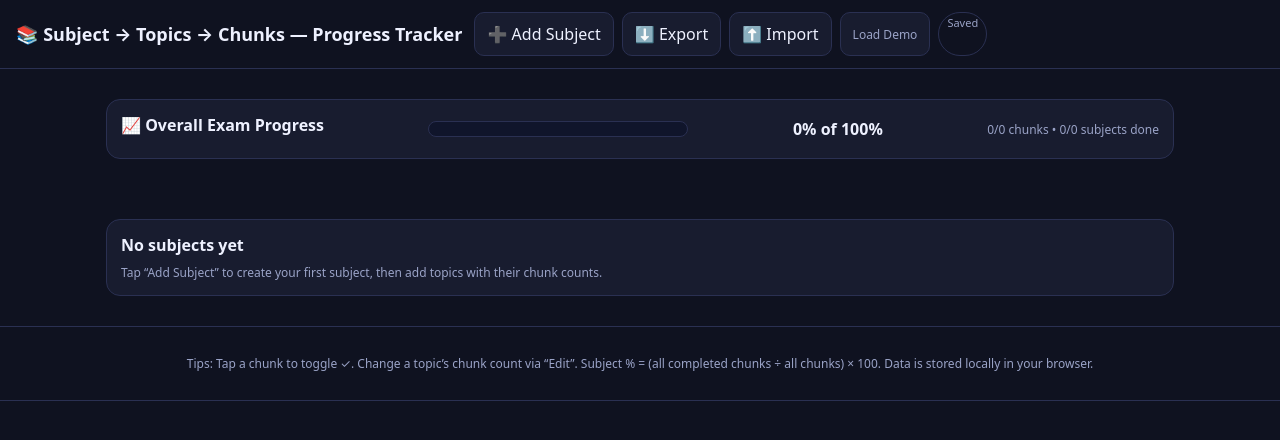
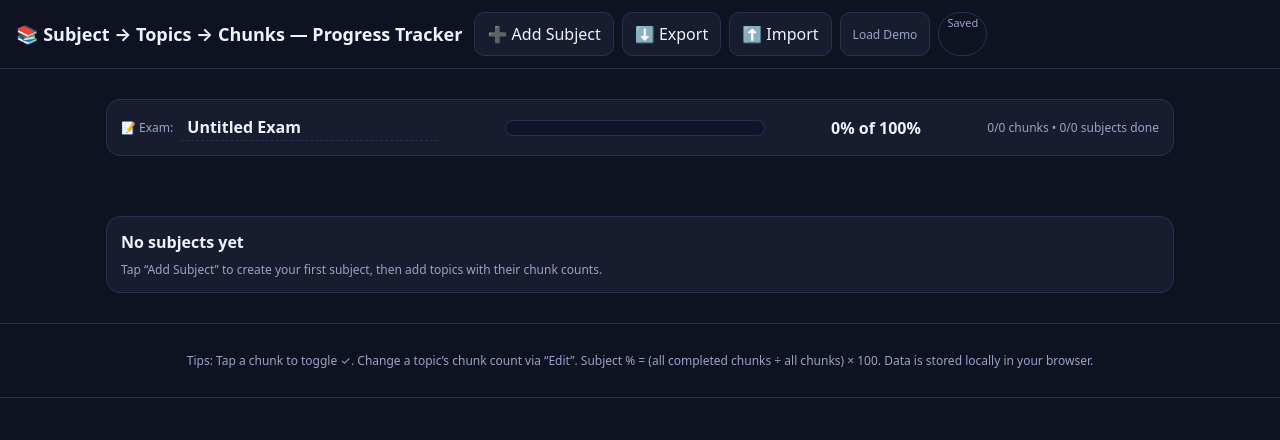
Before and after one commit to vikssarate/Progress-app, a plain HTML site: page index.html in a window 1280 px wide. Drawn offline with Linux system fonts and the light colour scheme.

Commit message:
Update index.html

```diff
--- a/index.html
+++ b/index.html
@@ -45,10 +45,11 @@ input.inline{border:none;border-bottom:1px dashed var(--line);border-radius:0;pa
 .toggle{width:34px;height:34px;border-radius:8px;display:inline-flex;align-items:center;justify-content:center;font-weight:700}
 .pctLabel{font-weight:700}
 /* Global progress card */
-.hero{display:flex;align-items:center;justify-content:space-between;gap:12px}
-.heroTitle{font-size:15px;font-weight:700;margin:0}
+.hero{display:flex;flex-direction:column;gap:10px}
+.heroTop{display:flex;align-items:center;justify-content:space-between;gap:12px}
 .hero .bar{min-width:260px;height:16px}
 .hero .pct{font-weight:800}
+.examName{font-size:16px;font-weight:700;min-width:220px}
 @media (max-width:520px){
   .bar{min-width:160px}
   .hero .bar{min-width:180px}
@@ -87,12 +88,17 @@ const globalMount = $("#globalMount");
 const savedBadge = $("#savedBadge");
 const LSK = "subject_topic_chunk_progress_v1";
 
-let state = load() ?? { subjects: [] };
+let state = load() ?? { exam:{name:"Untitled Exam"}, subjects: [] };
 let saveTimer;
 
 function uid(){ return Math.random().toString(36).slice(2) + Date.now().toString(36); }
 function load(){
   try{ return JSON.parse(localStorage.getItem(LSK)); }catch(e){ return null; }
+}
+function normalize(){
+  if(!state.exam) state.exam = { name:"Untitled Exam" };
+  if(typeof state.exam.name !== "string") state.exam.name = "Untitled Exam";
+  (state.subjects||[]).forEach(s=>{ if(typeof s.collapsed!=="boolean") s.collapsed=false; });
 }
 function save(){
   localStorage.setItem(LSK, JSON.stringify(state));
@@ -109,6 +115,8 @@ function dirty(fn){
   save();
   render();
 }
+
+function setExamName(name){ state.exam.name = name; }
 
 function addSubject(name){
   state.subjects.push({ id: uid(), name, topics: [], collapsed:false });
@@ -197,21 +205,28 @@ function renderGlobal(){
   const g = overallStats();
   globalMount.innerHTML = `
     <div class="card hero" aria-label="Overall exam progress">
-      <h2 class="heroTitle">📈 Overall Exam Progress</h2>
-      <div class="bar" title="Overall progress">
-        <div class="fill" style="width:${g.pct}%"></div>
+      <div class="heroTop">
+        <div class="row">
+          <span class="small">📝 Exam:</span>
+          <input class="inline examName" value="${escapeHtml(state.exam.name||'')}"
+                 data-exam-name="1" placeholder="Enter exam name (e.g., SSC JE 2025)"/>
+        </div>
+        <div class="bar" title="Overall progress">
+          <div class="fill" style="width:${g.pct}%"></div>
+        </div>
+        <span class="pct">${g.pct}% of 100%</span>
+        <span class="small">${g.totalDone}/${g.totalChunks || 0} chunks • ${g.subjectsAll}/${g.subjectCount} subjects done</span>
       </div>
-      <span class="pct">${g.pct}% of 100%</span>
-      <span class="small">${g.totalDone}/${g.totalChunks || 0} chunks • ${g.subjectsAll}/${g.subjectCount} subjects done</span>
     </div>
   `;
+  // Also reflect in browser tab title
+  document.title = (state.exam?.name ? `${state.exam.name} — ` : "") + "Progress Tracker";
 }
 
 function render(){
-  // Top overall card
+  normalize(); // ensure exam + collapsed keys
   renderGlobal();
 
-  // Subjects
   mount.innerHTML = "";
   if(state.subjects.length===0){
     const empty = document.createElement("div");
@@ -221,11 +236,13 @@ function render(){
       <div class="small">Tap “Add Subject” to create your first subject, then add topics with their chunk counts.</div>
     `;
     mount.appendChild(empty);
+    // hook exam name input when no subjects too
+    hookInlineHandlers();
     return;
   }
 
   for(const s of state.subjects){
-    if(typeof s.collapsed!=="boolean") s.collapsed=false; // back-compat
+    if(typeof s.collapsed!=="boolean") s.collapsed=false;
     const stat = subjectStats(s);
     const card = document.createElement("div");
     card.className = "card";
@@ -313,8 +330,13 @@ Only name (defaults to 1 chunk)"></textarea>
     mount.appendChild(card);
   }
 
-  // Inline rename handlers
+  hookInlineHandlers();
+}
+
+function hookInlineHandlers(){
   requestAnimationFrame(()=> {
+    const examInp = document.querySelector("[data-exam-name]");
+    if(examInp) examInp.onchange = (e)=> dirty(()=> setExamName(e.target.value.trim()||"Untitled Exam"));
     document.querySelectorAll("[data-subject-rename]").forEach(inp=>{
       inp.onchange = (e)=> dirty(()=> renameSubject(inp.dataset.subjectRename, e.target.value.trim()||"Untitled"));
     });
@@ -410,7 +432,8 @@ $("#importInp").onchange = async (e)=>{
     const text = await file.text();
     const obj = JSON.parse(text);
     if(!obj || !Array.isArray(obj.subjects)) throw new Error("Invalid file");
-    obj.subjects.forEach(s=>{ if(typeof s.collapsed!=="boolean") s.collapsed=false; }); // normalize
+    if(!obj.exam) obj.exam = { name:"Untitled Exam" };
+    obj.subjects.forEach(s=>{ if(typeof s.collapsed!=="boolean") s.collapsed=false; });
     state = obj;
     save(); render();
   }catch(err){
@@ -427,6 +450,7 @@ $("#demoBtn").onclick = ()=>{
 
 function demoData(){
   return {
+    exam: { name: "RRB JE 2025" },
     subjects: [
       { id: uid(), name: "History", collapsed:false, topics: [
         { id: uid(), name:"President of India", chunks: 2, completed:[true,false] },
```
